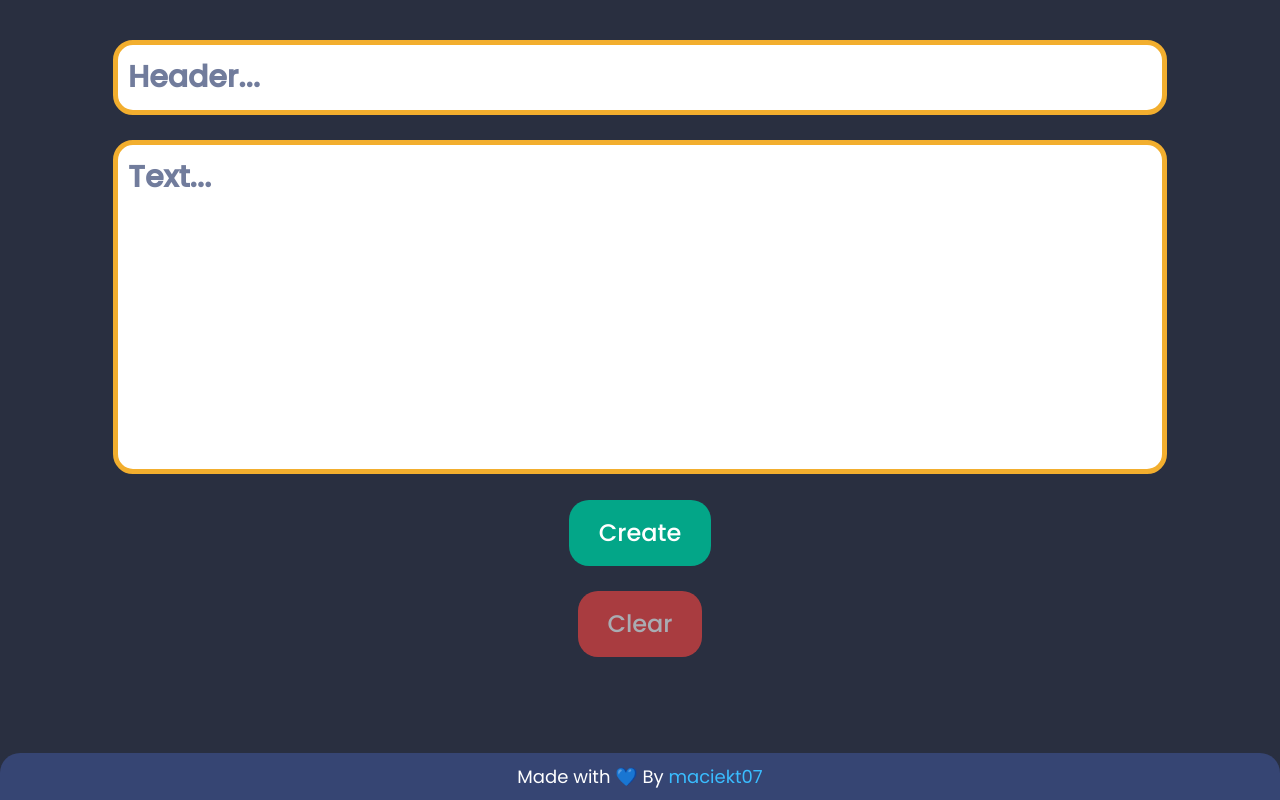
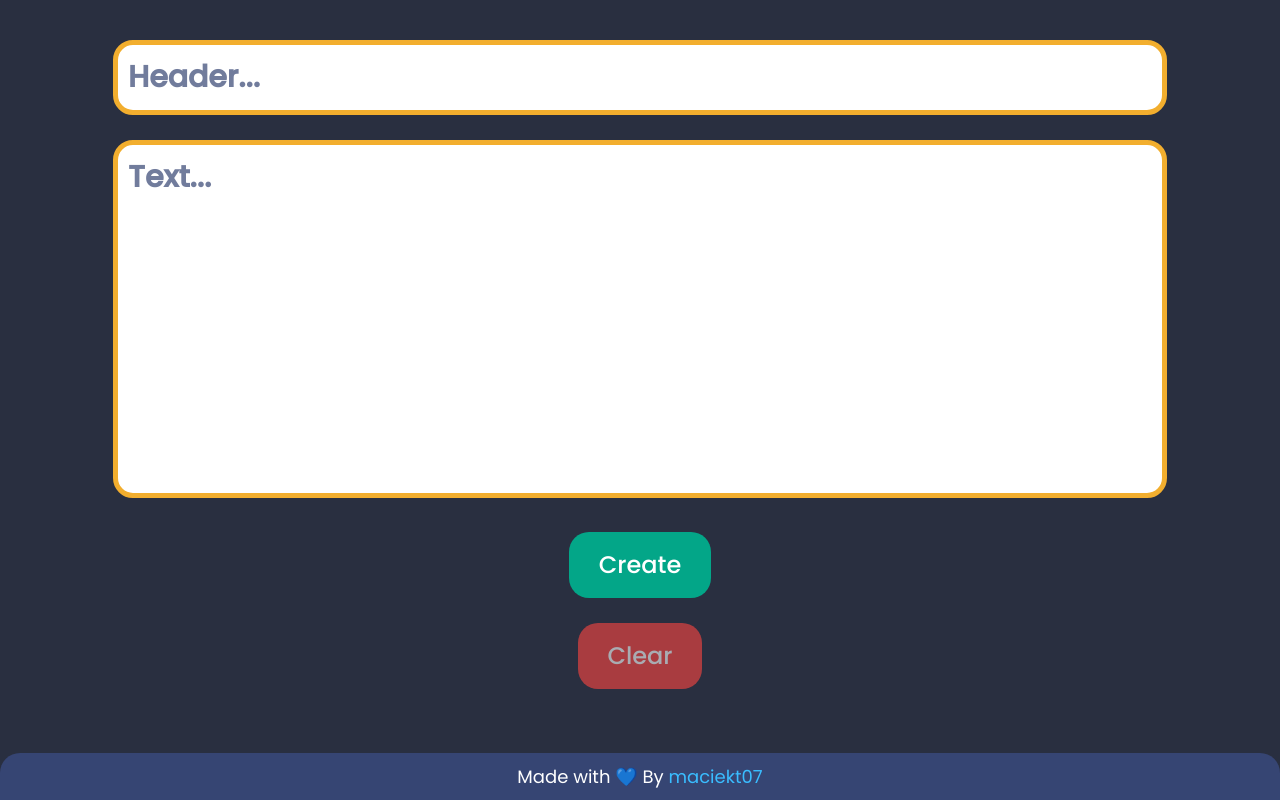
Before and after one commit to maciekt07/notifications-react, a React (Create React App) app: page / in a window 1280 px wide. Built offline with nearby package versions, Linux system fonts and the light colour scheme.

Commit message:
basic changes

```diff
--- a/src/styles/style.css
+++ b/src/styles/style.css
@@ -98,18 +98,18 @@ input[type=text] :focus-visible {
 .TextLength {
   pointer-events: none;
   border-radius: 10px;
-  margin-top: -70px;
+  margin-top: -62px;
   color: white;
   background: rgba(102, 119, 217, 0.7);
   backdrop-filter: blur(6px);
-  box-shadow: 0px 0px 20px -1px #8794e1;
+  box-shadow: 0px 0px 20px 2wpx #8794e1;
   text-shadow: 0px 2px 9px rgba(0, 0, 0, 0.25);
   padding: 8px;
 }
 
 textarea {
   resize: none;
-  min-height: 38vh;
+  min-height: 41vh;
 }
 
 .footer {
--- a/src/styles/style.scss
+++ b/src/styles/style.scss
@@ -55,18 +55,18 @@ input[type="text"] {
 .TextLength {
   pointer-events: none;
   border-radius: 10px;
-  margin-top: -70px;
+  margin-top: -62px;
   color: white;
   background: rgba($color: $color-theme_1-hex, $alpha: 0.7);
   backdrop-filter: blur(6px);
-  box-shadow: 0px 0px 20px -1px lighten($color: $color-theme_1-hex, $amount: 8);
+  box-shadow: 0px 0px 20px 2wpx lighten($color: $color-theme_1-hex, $amount: 8);
   text-shadow: 0px 2px 9px rgba(0, 0, 0, 0.25);
   padding: 8px;
 }
 
 textarea {
   resize: none;
-  min-height: 38vh;
+  min-height: 41vh;
 }
 
 .footer {
```
